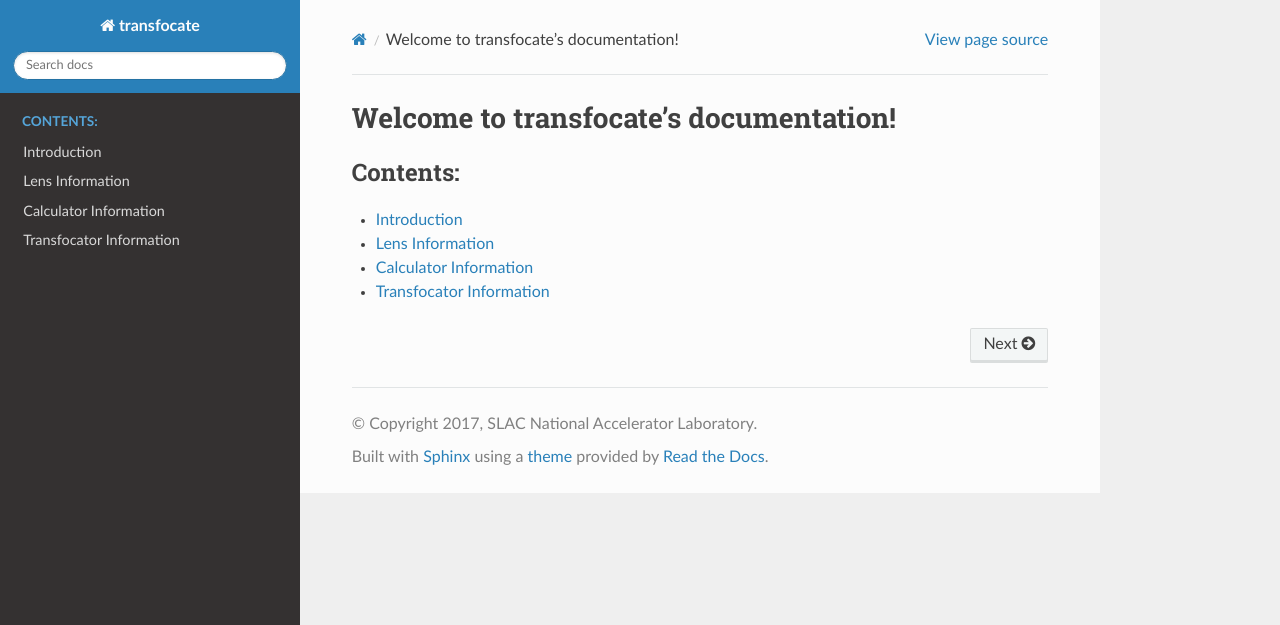
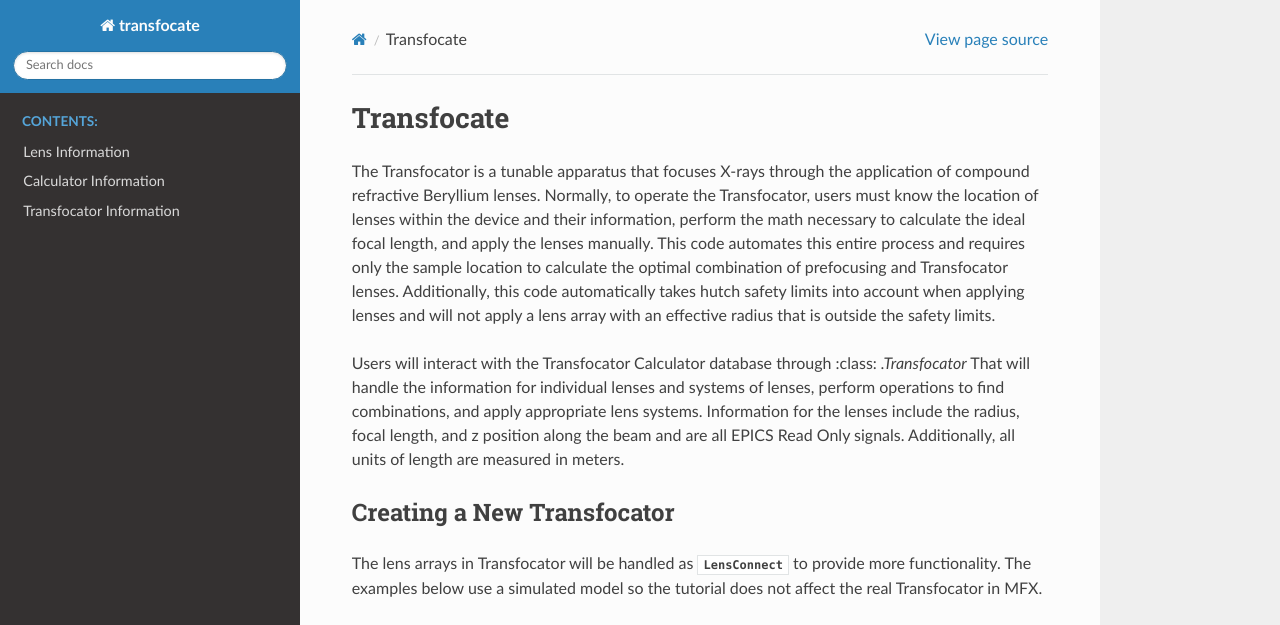
Before and after one commit to pcdshub/transfocate, a Sphinx documentation site: the page built from docs/source/index.rst, in a window 1280 px wide and 1400 px high. Shown: the top 625 px of the window. Built offline with Sphinx 7.4.7 and the Read the Docs theme 2.0.0, drawn with Linux system fonts in a browser that asks for light colours; some of the changed text lies outside the part shown; grey boxes are pictures that could not be loaded.

Commit message:
DOC: Clean IPython example

```diff
--- a/docs/source/conf.py
+++ b/docs/source/conf.py
@@ -35,6 +35,7 @@
 extensions = ['sphinx.ext.autodoc',
               'sphinx.ext.viewcode',
               'IPython.sphinxext.ipython_directive',
+              'IPython.sphinxext.ipython_console_highlighting',
               'sphinx.ext.napoleon']
 
 # Add any paths that contain templates here, relative to this directory.
--- a/docs/source/index.rst
+++ b/docs/source/index.rst
@@ -1,11 +1,93 @@
-Welcome to transfocate's documentation!
-=======================================
+Transfocate
+===========
+
+The Transfocator is a tunable apparatus that focuses X-rays through the
+application of compound refractive Beryllium lenses.  Normally, to operate the
+Transfocator, users must know the location of lenses within the device and
+their information, perform the math necessary to calculate the ideal focal
+length, and apply the lenses manually.  This code automates this entire process
+and requires only the sample location to calculate the optimal combination of
+prefocusing and Transfocator lenses.  Additionally, this code automatically
+takes hutch safety limits into account when applying lenses and will not apply
+a lens array with an effective radius that is outside the safety limits.
+
+Users will interact with the Transfocator Calculator database through :class:
+`.Transfocator` That will handle the information for individual
+lenses and systems of lenses, perform operations to find combinations, and
+apply appropriate lens systems. Information for the lenses include the radius,
+focal length, and z position along the beam and are all EPICS Read Only
+signals.  Additionally, all units of length are measured in meters.
+
+Creating a New Transfocator
+^^^^^^^^^^^^^^^^^^^^^^^^^^^
+The lens arrays in Transfocator will be handled as :class:`.LensConnect` to
+provide more functionality. The examples below use a simulated model so the
+tutorial does not affect the real Transfocator in MFX.
+
+
+.. ipython:: python
+
+    import transfocate
+
+    import transfocate.tests
+
+    mfx_transfocator = transfocate.tests.transfocator
+
+
+Manipulating Lenses
+^^^^^^^^^^^^^^^^^^^
+All of the lenses are sub-components of the Transfocator object. You can
+manipulate them by:
+
+.. ipython:: python
+
+    mfx_transfocator.prefocus_bot.insert()
+
+    mfx_transfocator.tfs_04.insert()
+
+You may also want to set the value of the ``nominal_sample`` this is the
+location that we believe the interaction point to be. In practice it varies
+based on the location of the sample table and the instrumentation on the table
+itself.
+
+.. ipython:: python
+
+    mfx_transfocator.nominal_sample
+
+
+Finding and Applying Optimal Combination
+^^^^^^^^^^^^^^^^^^^^^^^^^^^^^^^^^^^^^^^^
+First, you may want to find the current focus of the lenses inserted in the
+Transfocator. To do this, use :meth:`.Transfocator.current_focus`
+
+.. ipython:: python
+
+    mfx_transfocator.current_focus
+
+
+This command will find the difference between the current focus of the
+Transfocator and the position we have saved as `nominal_sample`.  This may be
+helpful if you want to see which lenses are currently inserted in the beamline
+or to make sure that your previous settings have not been tampered with.
+
+To find your optimal array of lenses, use :meth:`.Transfocator.find_best_combo`
+and to find and apply your desired array of lenses, use
+:meth:`.Transfocator.focus_at`. By default this will try and place the focal
+plane to the interaction point, but you can adjust this using the ``target``
+keyword. The command also supports all of the keywords to ignore prefocusing
+lenses, change the source point, that are present in
+:meth:`.Calculator.find_solution`.
+
+.. ipython:: python
+
+    combo = mfx_transfocator.find_best_combo()
+
 
 .. toctree::
    :maxdepth: 1
    :caption: Contents:
+   :hidden:
 
-   introduction.rst
    lens.rst
    calculator.rst
    transfocator.rst
```
Also changed, not shown: docs/source/introduction.rst (deleted, +0 -115 lines), 1 other file.
